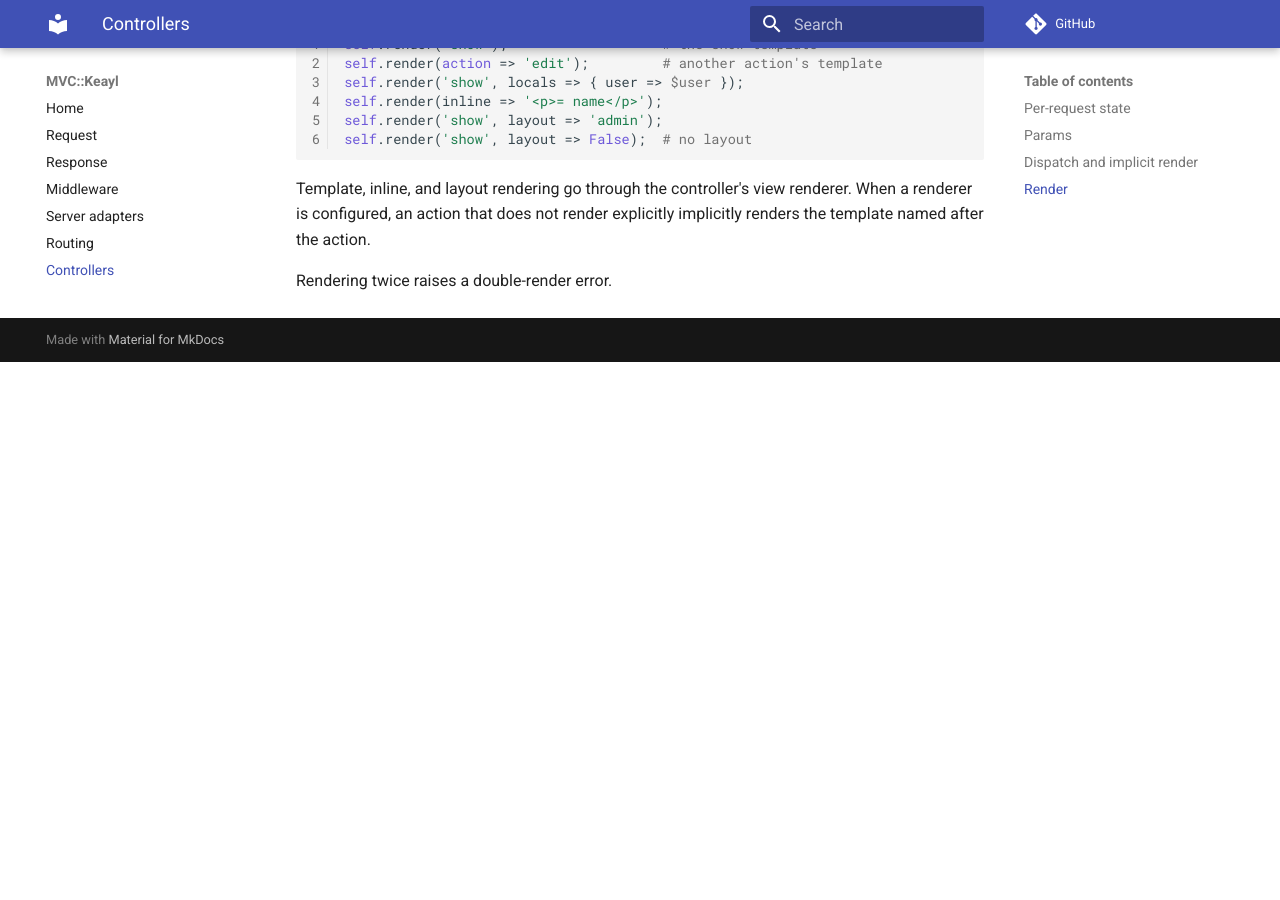
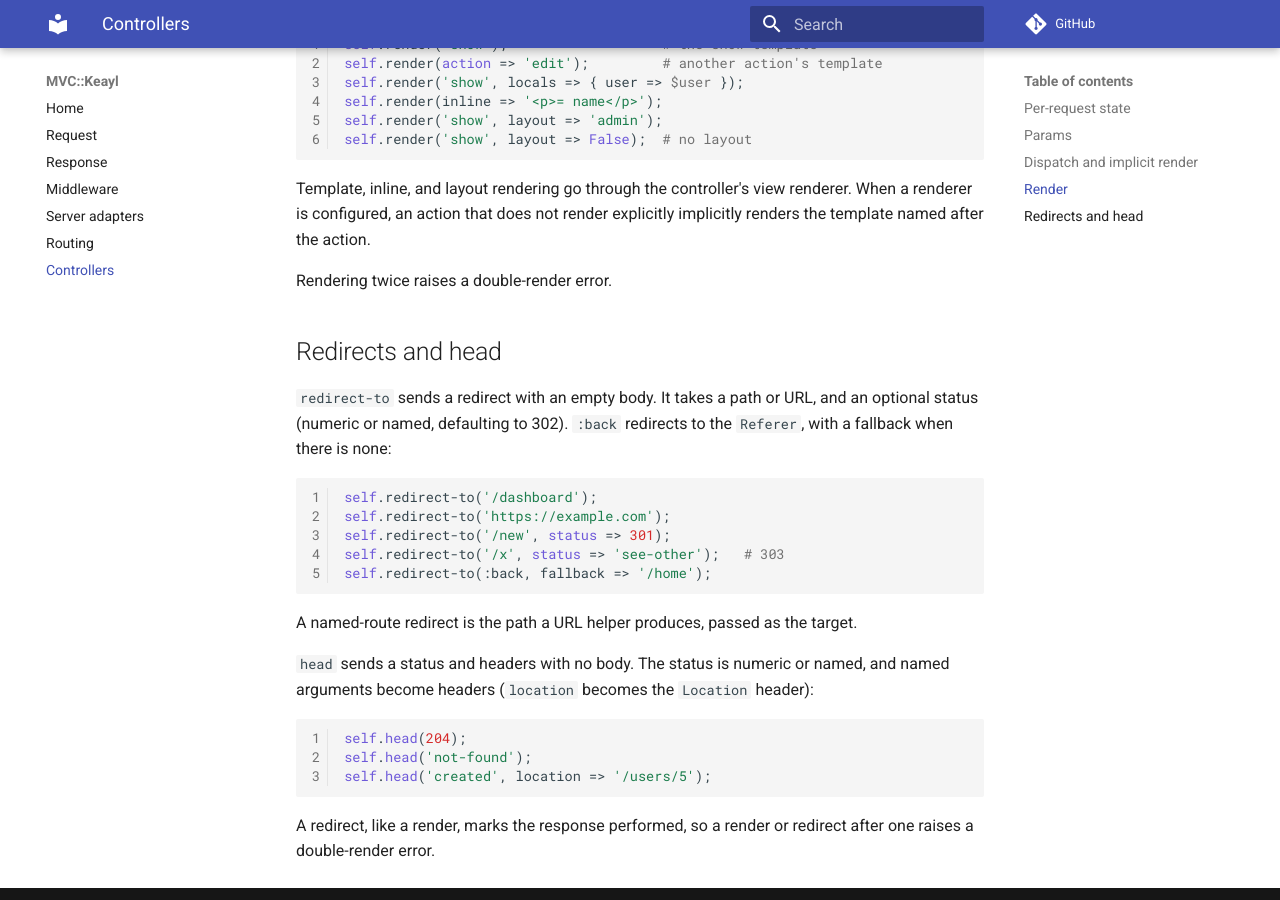
Before and after one commit to gdonald/MVC-Keayl, an MkDocs documentation site: the page built from docs-src/docs/controllers.md, in a window 1280 px wide and 900 px high, scrolled down 2312 px. Built offline with MkDocs 1.6.1 and Material for MkDocs 9.7.7, drawn with Linux system fonts in a browser that asks for light colours; comment, search, counter and statistics services are not loaded; before the commit the page ends 2674 px from its top, so only the background shows below that.

Commit message:
Controller redirects

````diff
--- a/docs-src/docs/controllers.md
+++ b/docs-src/docs/controllers.md
@@ -120,3 +120,31 @@ When a renderer is configured, an action that does not render explicitly
 implicitly renders the template named after the action.
 
 Rendering twice raises a double-render error.
+
+## Redirects and head
+
+`redirect-to` sends a redirect with an empty body. It takes a path or URL, and an
+optional status (numeric or named, defaulting to 302). `:back` redirects to the
+`Referer`, with a fallback when there is none:
+
+```perl6
+self.redirect-to('/dashboard');
+self.redirect-to('https://example.com');
+self.redirect-to('/new', status => 301);
+self.redirect-to('/x', status => 'see-other');   # 303
+self.redirect-to(:back, fallback => '/home');
+```
+
+A named-route redirect is the path a URL helper produces, passed as the target.
+
+`head` sends a status and headers with no body. The status is numeric or named,
+and named arguments become headers (`location` becomes the `Location` header):
+
+```perl6
+self.head(204);
+self.head('not-found');
+self.head('created', location => '/users/5');
+```
+
+A redirect, like a render, marks the response performed, so a render or redirect
+after one raises a double-render error.
````
Also changed, not shown: 5 other files.
